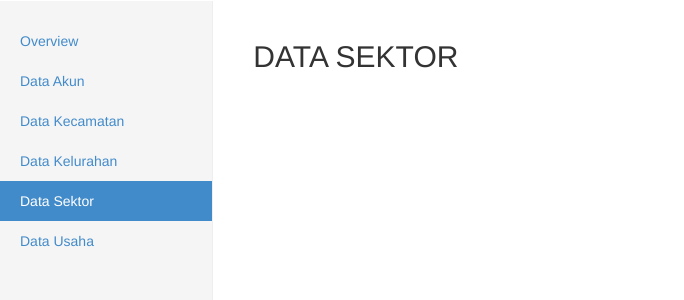
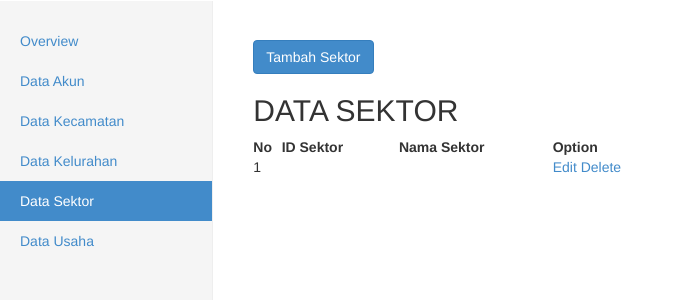
Before and after one commit to Rikiahmad629/GIS_KABBANDUNG_PHP, a PHP site: page /min/data_sektor.php in a window 1280 px wide. Shown: the part 50-350 px from the top of the page, without its empty margins (0-684 px from the left). Run offline with PHP 8.4, Linux system fonts and the light colour scheme; a user stored in the database is signed in; tables that the repository leaves empty or names only in its code hold one stand-in row (values such as "Sample post"); data that the repository does not hold is empty.

Commit message:
Update data_sektor.php

```diff
--- a/min/data_sektor.php
+++ b/min/data_sektor.php
@@ -11,8 +11,42 @@
             <?php include("../template/menu_samping_admin.php");?>
         </div>
         <div class="col-sm-9 col-sm-offset-3 col-md-10 col-md-offset-2 main">
-        	 <h2>DATA SEKTOR</h2>
+        	<br> <a class="btn btn-primary" href="form_tambah_sektor.php">Tambah Sektor</a>
+			 <h2>DATA SEKTOR</h2>
+			      <div class="table-responsive">
+			  <table class="display" id="table-data-sektor"  cellspacing="0" width="41%">
+			    <thead>
+			      <tr>
+			        <th width="7%">No</th>
+			        <th width="29%">ID Sektor</th>
+			        <th width="38%">Nama Sektor</th>
+			      	<th width="26%">Option</th>
+			      </tr>
+			    </thead>
+			    <tbody>
+			    <?php
+			    if($_SESSION['level'] === "DINAS"){
+			    	$query = "select * from sektor order by IDSektor";
+			    }else{
+			    	echo ("data tidak ditemukan");
+			    }
 
+			    $data_query = mysql_query($query) or die(mysql_error());
+			    $i = 1;
+			    while($data = mysql_fetch_array($data_query)){
+			    ?>
+			      <tr>
+			        <td><?php echo $i;?></td>
+			        <td><?php echo $data['IDSektor'];?></td>
+			        <td><?php echo $data['Nama'];?></td>
+			        <td><a href="form_edit_sektor.php?id=<?php echo $data['IDSektor'];?>">Edit</a>
+			        	<a onClick="if(!confirm('Apakah Anda Yakin ingin menghapus data ini?')) return false;"href="proses_delete_sektor.php?id=<?php echo $data['IDSektor'];?>">Delete</a>
+			        </td>
+			      </tr>
+			      <?php $i++; } ?>
+			    </tbody>
+			  </table>
+			</div>
 
         </div>
       </div>
```
